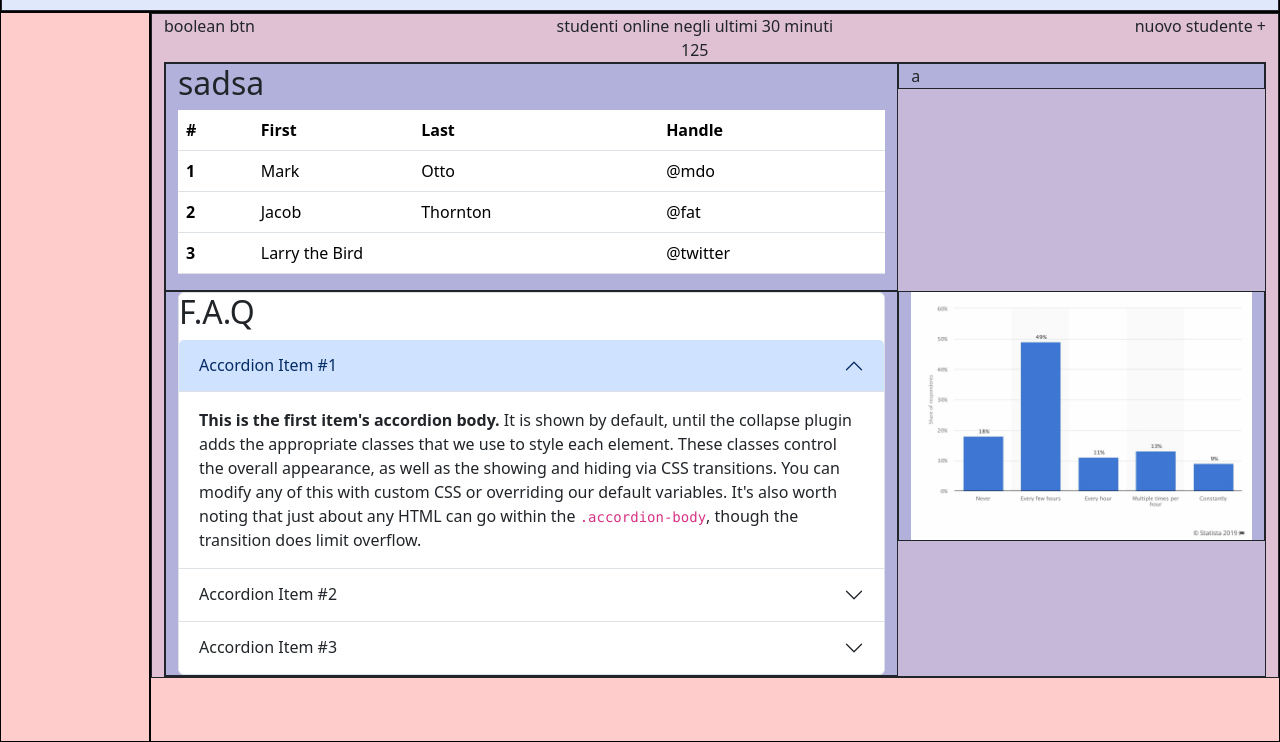
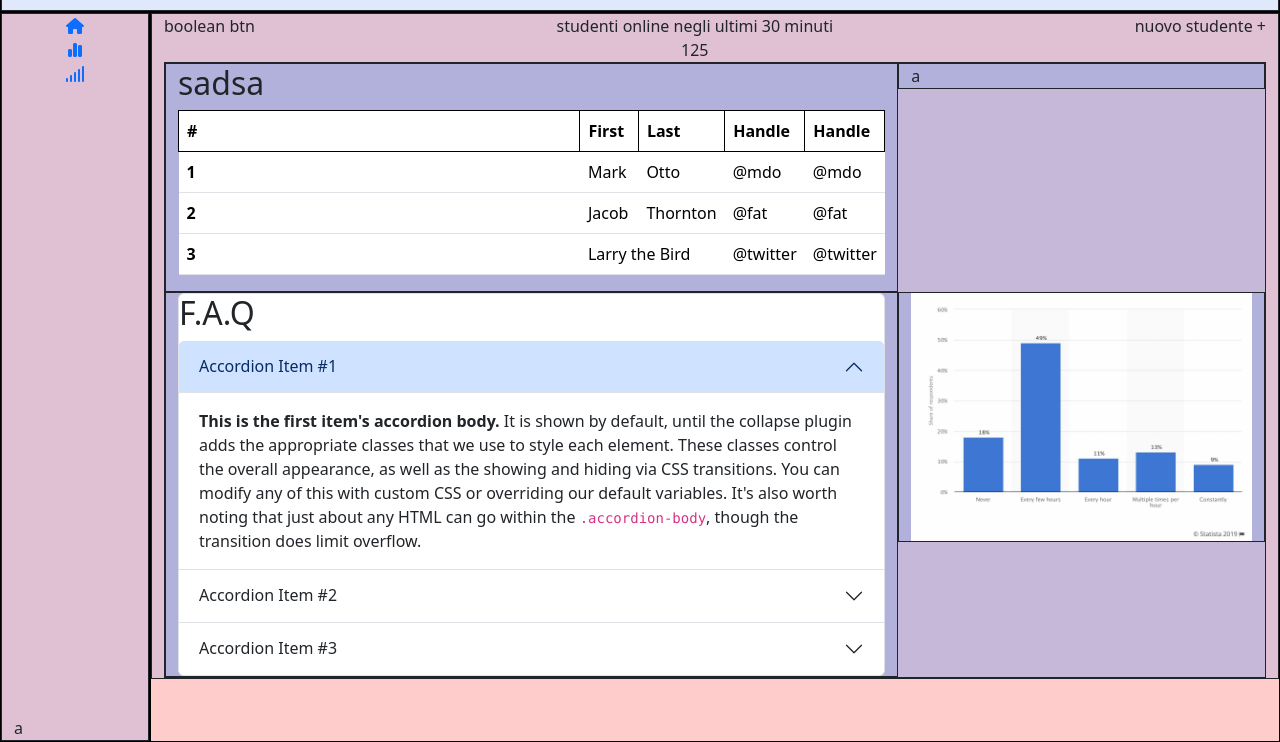
Before and after one commit to AlessandroCingolani/html-css-bootstrap-dashboard, a plain HTML site: page index.html in a window 1280 px wide. Shown: the part 58-800 px from the top of the page. Drawn offline with nearby package versions, Linux system fonts and the light colour scheme.

Commit message:
[add]:aside icons

```diff
--- a/index.html
+++ b/index.html
@@ -42,7 +42,17 @@
     </div>
 
     <aside class="ac_aside debug-box">
+      <div class="container-fluid h-100 d-flex  justify-content-between flex-column" >
+        <nav class="top-aside d-flex flex-column align-items-center ">
+          <a href="#"><i class="fa-solid fa-house"></i></a>
+          <a href="#"><i class="fa-solid fa-chart-simple"></i></a>
+          <a href="#"><i class="fa-solid fa-signal"></i></a>
+        </nav>
 
+        <div class="footer-aside">
+          <div>a</div>
+        </div>
+      </div>
     </aside>
 
     <div class="ac_container debug-box">
@@ -62,18 +72,21 @@
           </div>
         </div>
 
-        <!-- TABLE -->
+
         <div class="container-fluid">
-          <div class="row start">
+          <div class="row">
+
+             <!-- TABLE -->
             <div class="col-12 h-100  col-md-8">
-              <table class="table">
+              <table class="table table-hover ">
                 <h2>sadsa</h2>
                 <thead>
                   <tr>
-                    <th scope="col">#</th>
-                    <th scope="col">First</th>
-                    <th scope="col">Last</th>
-                    <th scope="col">Handle</th>
+                    <th class="col-8" scope="col">#</th>
+                    <th class="col-1" scope="col">First</th>
+                    <th class="col-1" scope="col">Last</th>
+                    <th class="col-1" scope="col">Handle</th>
+                    <th class="col-1" scope="col">Handle</th>
                   </tr>
                 </thead>
                 <tbody>
@@ -82,16 +95,19 @@
                     <td>Mark</td>
                     <td>Otto</td>
                     <td>@mdo</td>
+                    <td>@mdo</td>
                   </tr>
                   <tr>
                     <th scope="row">2</th>
                     <td>Jacob</td>
                     <td>Thornton</td>
                     <td>@fat</td>
+                    <td>@fat</td>
                   </tr>
                   <tr>
                     <th scope="row">3</th>
                     <td colspan="2">Larry the Bird</td>
+                    <td>@twitter</td>
                     <td>@twitter</td>
                   </tr>
                 </tbody>
```
